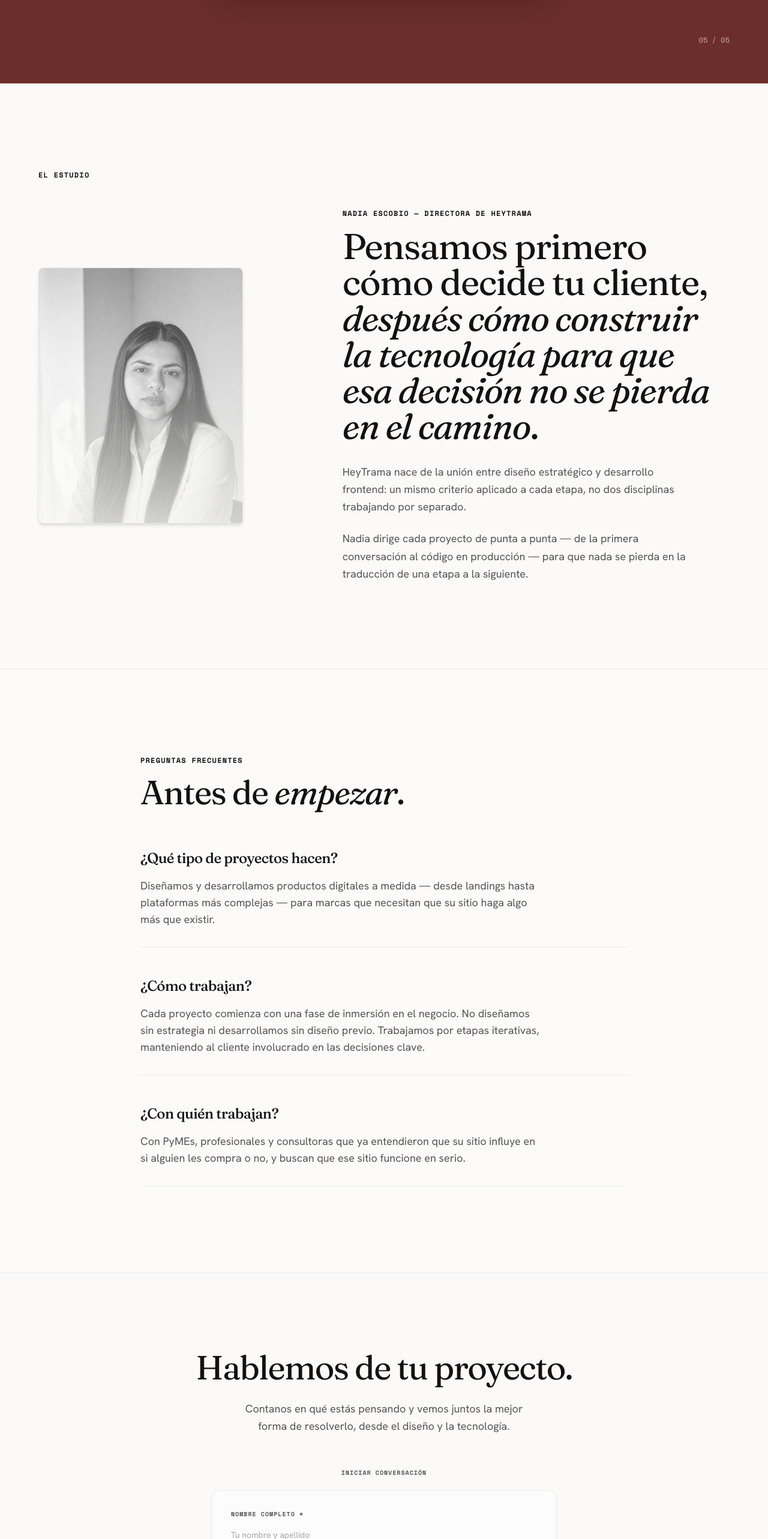
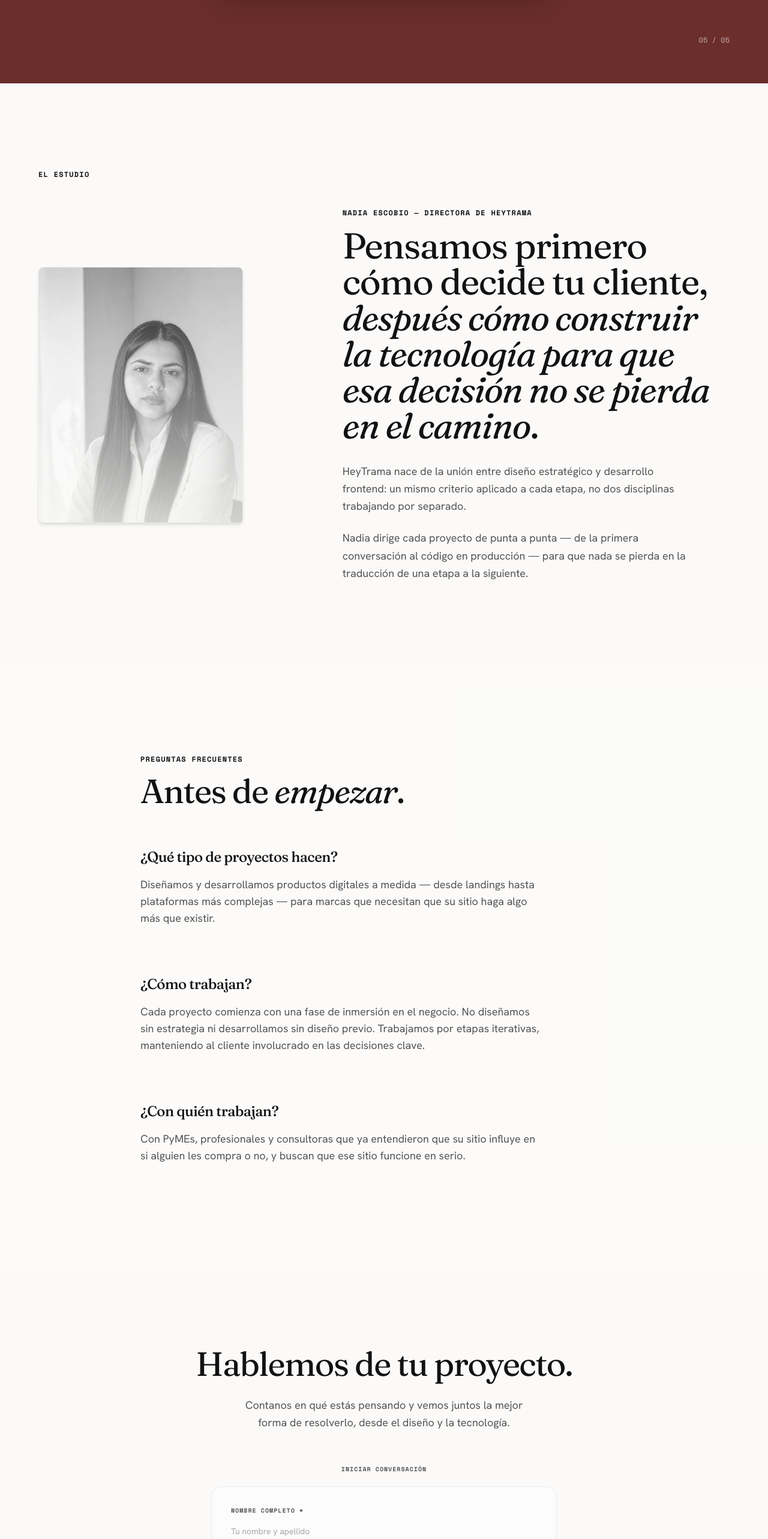
Before and after one commit to nadiaescobbb/tramastudio, a React (Vite) app: page / in a window 1280 px wide. Shown: the part 8000-10566 px from the top of the page at 60% size. Built offline with nearby package versions, Linux system fonts and the light colour scheme; the HTML template or start-up script is replaced by a standard one.

Commit message:
style: remueve las lineas divisorias horizontales entre secciones

```diff
--- a/src/components/Footer.tsx
+++ b/src/components/Footer.tsx
@@ -1,6 +1,6 @@
 export const Footer = () => {
   return (
-    <footer className="border-t border-border bg-background pt-24 pb-12">
+    <footer className="bg-background pt-24 pb-12">
       <div className="container-trama">
         <div className="grid gap-12 md:grid-cols-2 lg:grid-cols-3 items-end">
           <div className="lg:col-span-2">
@@ -20,7 +20,7 @@ export const Footer = () => {
           </div>
         </div>
 
-        <div className="mt-24 flex flex-wrap items-center justify-between gap-6 border-t border-border pt-8 font-mono text-[10px] uppercase tracking-widest text-muted">
+        <div className="mt-24 flex flex-wrap items-center justify-between gap-6 pt-8 font-mono text-[10px] uppercase tracking-widest text-muted">
           <div>© {new Date().getFullYear()} HeyTrama</div>
           <span>Argentina</span>
         </div>
--- a/src/pages/Dossier.tsx
+++ b/src/pages/Dossier.tsx
@@ -83,7 +83,7 @@ const Dossier = () => {
       </section>
 
       {/* ── 2. SUMMARY & METADATA SPECS GRID ────────────────────────────────────── */}
-      <section className="py-16 md:py-24 border-b border-border bg-surface/30">
+      <section className="py-16 md:py-24 bg-surface/30">
         <div className="container-trama px-6 md:px-12 lg:px-16">
           <div className="grid grid-cols-1 lg:grid-cols-12 gap-12 items-start">
             {/* Tagline & 2-Column Challenge / Solution Breakdown */}
@@ -216,7 +216,7 @@ const Dossier = () => {
       </section>
 
       {/* ── 5. OVERVIEW / CRITERIA SECTION (01. OVERVIEW) ────────────────────────── */}
-      <section className="py-24 md:py-36 bg-surface/30 border-y border-border">
+      <section className="py-24 md:py-36 bg-surface/30">
         <div className="container-trama px-6 md:px-12 lg:px-16 space-y-16">
           <div className="grid grid-cols-1 md:grid-cols-12 gap-8 items-start">
             <div className="md:col-span-4">
@@ -336,7 +336,7 @@ const Dossier = () => {
       </section>
 
       {/* ── 7. RESULTADO E IMPACTO (03. IMPACT) ─────────────────────────────────── */}
-      <section className="py-24 md:py-36 bg-surface/30 border-t border-border">
+      <section className="py-24 md:py-36 bg-surface/30">
         <div className="container-trama px-6 md:px-12 lg:px-16 space-y-16">
           <div className="grid grid-cols-1 md:grid-cols-12 gap-8 items-start">
             <div className="md:col-span-4">
--- a/src/pages/Index.tsx
+++ b/src/pages/Index.tsx
@@ -69,7 +69,7 @@ const Index = () => {
       <ServicesStack />
 
       {/* ── EL ESTUDIO ─────────────────────────────────────────── */}
-      <section className="relative z-20 py-24 md:py-36 bg-background border-t border-border scroll-mt-36" id="estudio">
+      <section className="relative z-20 py-24 md:py-36 bg-background scroll-mt-36" id="estudio">
         <div className="container-trama">
           <div className="font-mono text-xs font-semibold uppercase tracking-widest text-[hsl(var(--accent))] mb-12">
             EL ESTUDIO
@@ -112,7 +112,7 @@ const Index = () => {
       </section>
 
       {/* ── PREGUNTAS FRECUENTES ───────────────────────────────── */}
-      <section className="bg-surface/10 py-24 md:py-36 border-y border-border" id="preguntas">
+      <section className="bg-surface/10 py-24 md:py-36" id="preguntas">
         <div className="container-narrow">
           <Reveal>
             <div className="font-mono text-xs font-bold uppercase tracking-widest text-[hsl(var(--accent))]">
@@ -128,7 +128,7 @@ const Index = () => {
           <div className="grid gap-12">
             {FAQS.map((item, i) => (
               <Reveal key={item.q} delay={i * 100}>
-                <div className="border-b border-border pb-8">
+                <div className="pb-8">
                   <h3 className="font-heading text-2xl tracking-tight mb-4 text-foreground font-medium">{item.q}</h3>
                   <p className="text-base md:text-lg leading-relaxed text-muted max-w-2xl">{item.a}</p>
                 </div>
```
